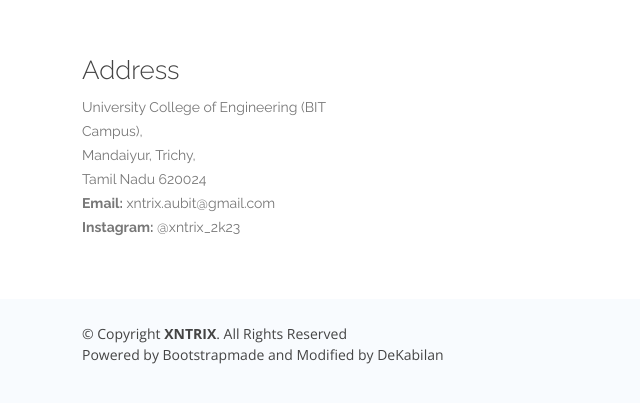
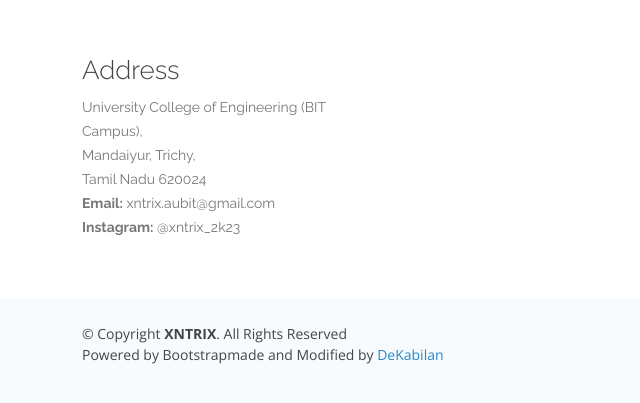
Before and after one commit to DeKabilan/sympo, a plain HTML site: page index.html in a window 1280 px wide. Shown: the part 4937-5340 px from the top of the page, 0-640 px from the left. Drawn offline with nearby package versions, Linux system fonts and the light colour scheme.

Commit message:
Update index.html

```diff
--- a/index.html
+++ b/index.html
@@ -301,7 +301,7 @@
       <div class="me-md-auto text-center text-md-start">
         <div class="copyright">
           &copy; Copyright <strong><span>XNTRIX</span></strong>. All Rights Reserved
-          <p>Powered by Bootstrapmade and Modified by DeKabilan</p>
+          <p>Powered by Bootstrapmade and Modified by <a href="https://github.com/DeKabilan">DeKabilan</a></p>
         </div>
       </div>
     </div>
```
